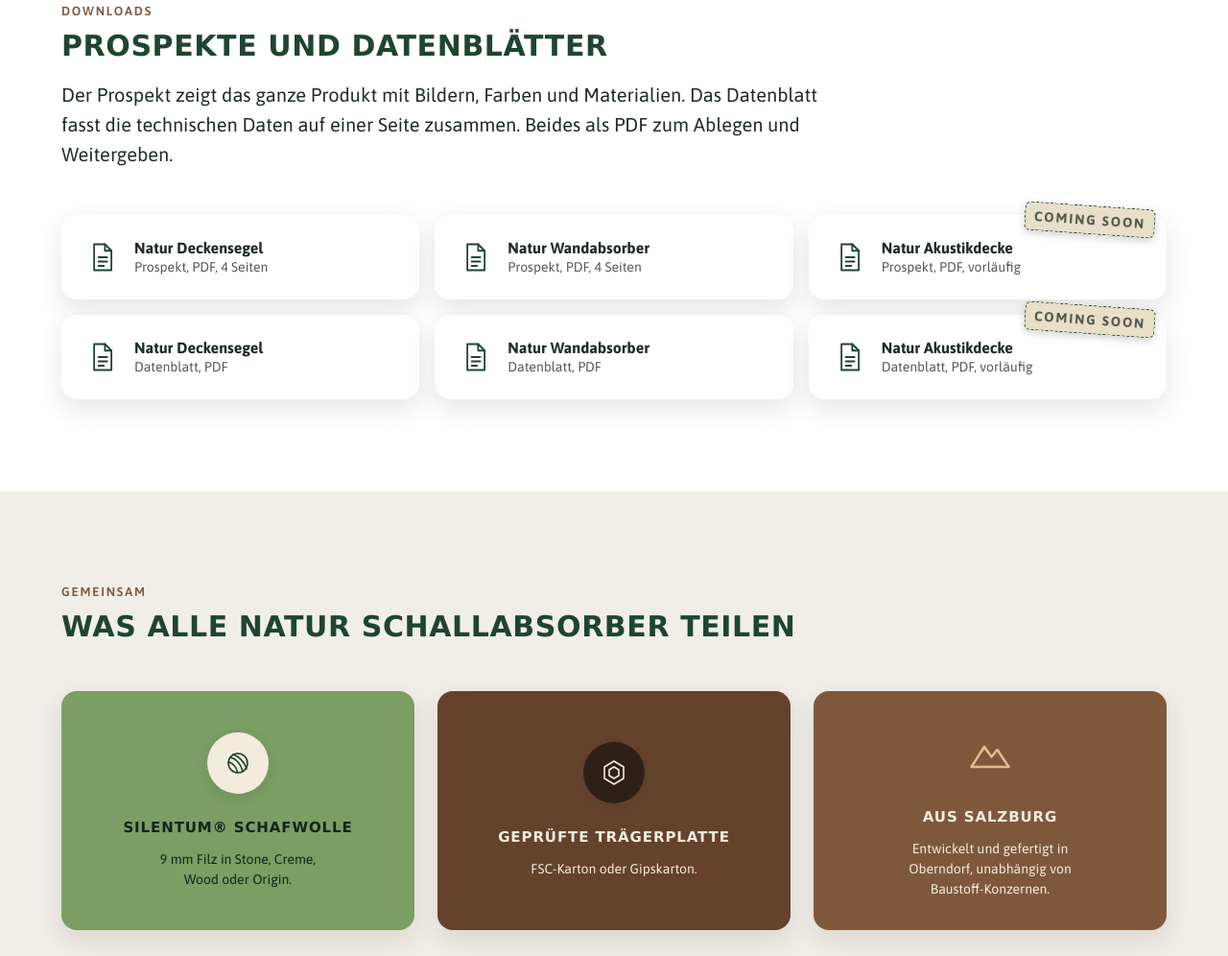
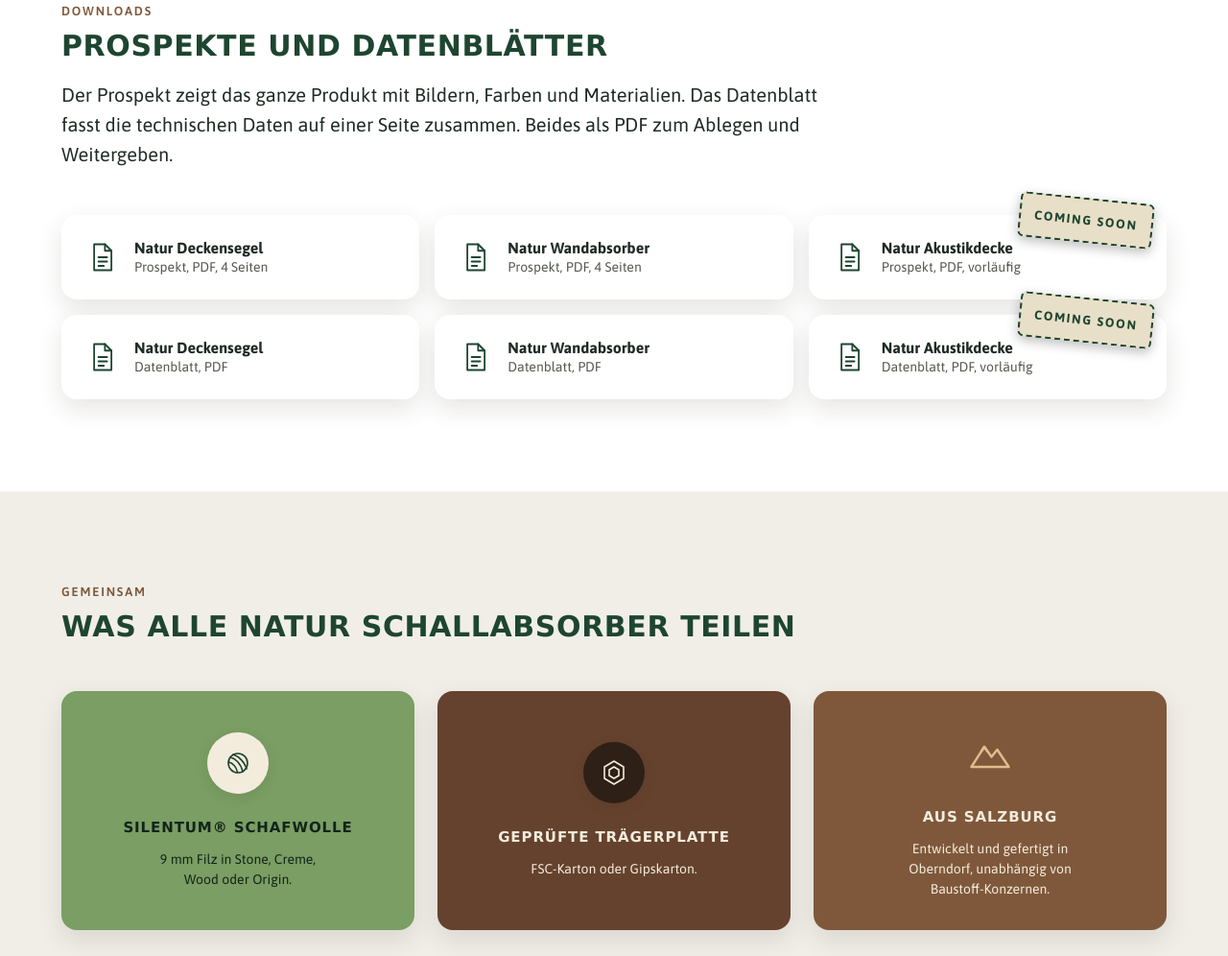
Before and after one commit to ZieglerSchallschutzGmbH/zss-media, a plain HTML site: page natur/produkte.html in a window 1280 px wide. Shown: the part 3113-4109 px from the top of the page at 96% size. Drawn offline with Linux system fonts and the light colour scheme.

Commit message:
NATUR-Website Vorschau aktualisiert

```diff
--- a/natur/assets/css/site.css
+++ b/natur/assets/css/site.css
@@ -385,7 +385,8 @@ input[type="range"] { accent-color: var(--accent); padding: 0; min-height: 32px;
 /* Coming-soon-Sticker */
 .nt-hero__media{position:relative}
 .site-sticker{position:absolute;right:14px;top:14px;z-index:3;background:#E8DFC8;color:var(--forest-900);border:2px dashed var(--forest-900);font-weight:800;font-size:13px;letter-spacing:.14em;text-transform:uppercase;padding:8px 14px;border-radius:6px;transform:rotate(6deg);box-shadow:0 4px 12px rgba(0,0,0,.25)}
-.site-sticker--sm{right:12px;top:-10px;font-size:10px;padding:4px 9px;border-width:1.5px;transform:rotate(4deg);box-shadow:0 3px 8px rgba(0,0,0,.18)}
+.site-sticker--sm{right:14px;top:-18px}
+.site-dl .site-sticker{display:block;font-size:13px;line-height:27px;color:var(--forest-900)}
 .site-sticker--lg{right:clamp(16px,6vw,90px);top:clamp(16px,6vw,60px);font-size:clamp(16px,2.2vw,26px);padding:12px 22px}
 
 /* ---------- Optimierung: Barrierefreiheit, Mobil ---------- */
--- a/natur/produkte.html
+++ b/natur/produkte.html
@@ -30,7 +30,7 @@
 <link rel="stylesheet" href="assets/css/fonts.css?v=185202e3">
 <link rel="stylesheet" href="assets/css/natura-tokens.css?v=99d02f7a">
 <link rel="stylesheet" href="assets/css/natura-komponenten.css?v=e96f32c7">
-<link rel="stylesheet" href="assets/css/site.css?v=0b076d3c">
+<link rel="stylesheet" href="assets/css/site.css?v=c3db7e8b">
 <noscript><style>.reveal{opacity:1;transform:none}</style></noscript>
 </head>
 <body class="nt-root">
```
Also changed, not shown: natur/akustikdecke.html (+1 -1 lines), natur/datenschutz.html (+1 -1 lines), natur/deckensegel.html (+1 -1 lines), natur/impressum.html (+1 -1 lines), natur/index.html (+1 -1 lines), natur/kontakt.html (+1 -1 lines), natur/material.html (+1 -1 lines), natur/ratgeber-nachhall-klassenzimmer.html (+1 -1 lines), natur/ratgeber-schafwolle-oder-pet-filz.html (+1 -1 lines), natur/ratgeber.html (+1 -1 lines), natur/raumakustik.html (+1 -1 lines), natur/referenzen.html (+1 -1 lines), natur/wandabsorber.html (+1 -1 lines).
